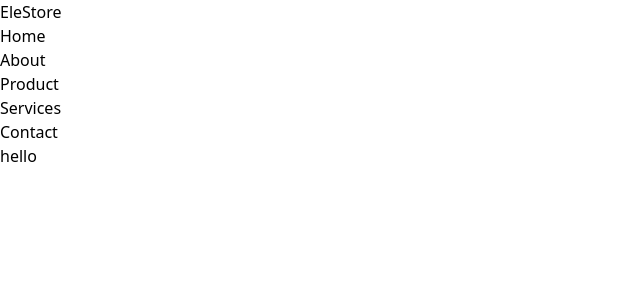
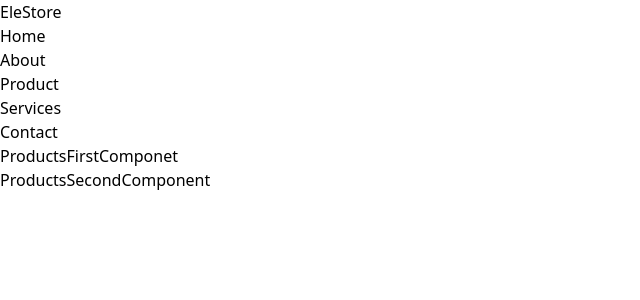
Before and after one commit to AscenxioBlog/Electra_Gadgets-, a React (Vite) app in the folder client/: page /product in a window 1280 px wide. Shown: the top 300 px of the page, without its empty margins (0-640 px from the left). Built offline with nearby package versions, Linux system fonts and the light colour scheme.

Commit message:
Mr Blvck updated

```diff
--- a/client/src/UI/ProductComponent/ProductComponent.jsx
+++ b/client/src/UI/ProductComponent/ProductComponent.jsx
@@ -1,9 +1,12 @@
 import React from 'react'
+import ProductsFirstComponet from './ProductsFirstComponet'
+import ProductsSecondComponent from './ProductsSecondComponent'
 
 function ProductComponent() {
   return (
-    <div className=' h-[100vh] w-full bg-green-700'>
-      <h1>hello</h1>
+    <div>
+           <ProductsFirstComponet/>
+           <ProductsSecondComponent/>
     </div>
   )
 }
--- /dev/null
+++ b/client/src/UI/ProductComponent/ProductsFirstComponet.jsx
@@ -0,0 +1,9 @@
+import React from 'react'
+
+function ProductsFirstComponet() {
+  return (
+    <div>ProductsFirstComponet</div>
+  )
+}
+
+export default ProductsFirstComponet
--- /dev/null
+++ b/client/src/UI/ProductComponent/ProductsSecondComponent.jsx
@@ -0,0 +1,9 @@
+import React from 'react'
+
+function ProductsSecondComponent() {
+  return (
+    <div>ProductsSecondComponent</div>
+  )
+}
+
+export default ProductsSecondComponent
```
